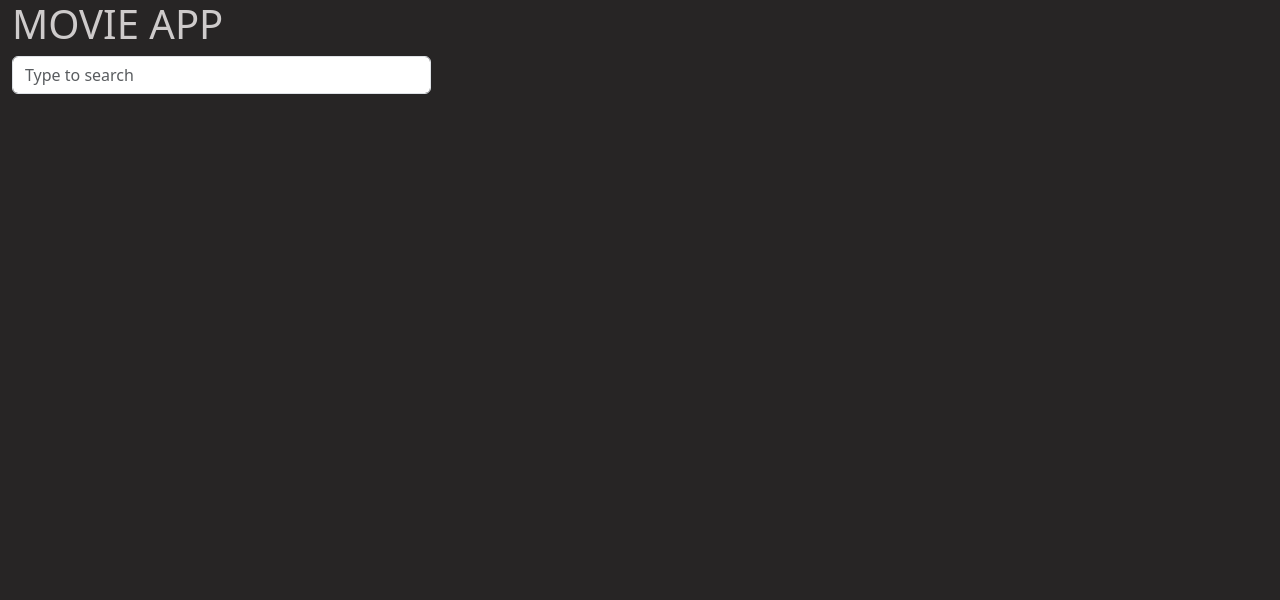
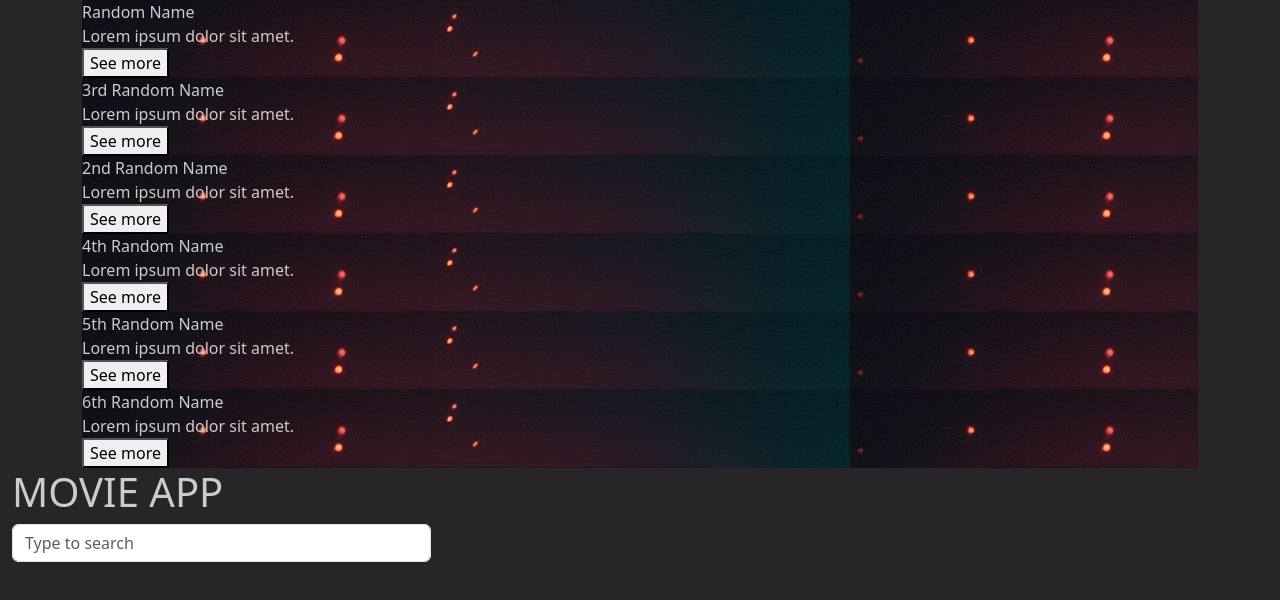
Before and after one commit to MovieDatabaseTechHive2/MovieAppTH, a React (Create React App) app: page / in a window 1280 px wide. Shown: the top 600 px of the page. Built offline with nearby package versions, Linux system fonts and the light colour scheme.

Commit message:
index page with slide show

```diff
--- /dev/null
+++ b/public/Trending.css
@@ -0,0 +1,4 @@
+/* .item
+{
+  background-image: url("/john_wick_chapter 5.jpg");
+} */
--- a/public/index.html
+++ b/public/index.html
@@ -5,6 +5,8 @@
     <link rel="icon" href="%PUBLIC_URL%/favicon.ico" />
     <meta name="viewport" content="width=device-width, initial-scale=1" />
     <meta name="theme-color" content="#000000" />
+    <link rel="stylesheet" href="">
+    <!-- font awssome link here -->
     <meta
       name="description"
       content="Web site created using create-react-app"
@@ -25,8 +27,65 @@
       Learn how to configure a non-root public URL by running `npm run build`.
     -->
     <title>React App</title>
+    <link rel="stylesheet" href="Trending.css">
   </head>
   <body>
+    <div class="container">
+
+      <div class="slide">
+
+        <div class="item" style="background-image: url(./john_wick_chapter\ 5.jpg);">
+          <div class="content">
+            <div class="name">Random Name</div>
+            <div class="discription">Lorem ipsum dolor sit amet.</div>
+            <button>See more</button>
+          </div>
+        </div>
+        <!-- second item -->
+        <div class="item" style="background-image: url(./john_wick_chapter\ 5.jpg);">
+          <div class="content">
+            <div class="name"> 3rd Random Name</div>
+            <div class="discription">Lorem ipsum dolor sit amet.</div>
+            <button>See more</button>
+          </div>
+        </div>
+        <!-- 3rd item -->
+        <div class="item" style="background-image: url(./john_wick_chapter\ 5.jpg);">
+          <div class="content">
+            <div class="name"> 2nd Random Name</div>
+            <div class="discription">Lorem ipsum dolor sit amet.</div>
+            <button>See more</button>
+          </div>
+        </div>
+        <!-- 4th item  -->
+        <div class="item" style="background-image: url(./john_wick_chapter\ 5.jpg);">
+          <div class="content">
+            <div class="name"> 4th Random Name</div>
+            <div class="discription">Lorem ipsum dolor sit amet.</div>
+            <button>See more</button>
+          </div>
+        </div>
+        <!-- 5th item  -->
+        <div class="item" style="background-image: url(./john_wick_chapter\ 5.jpg);">
+          <div class="content">
+            <div class="name"> 5th Random Name</div>
+            <div class="discription">Lorem ipsum dolor sit amet.</div>
+            <button>See more</button>
+          </div>
+        </div>
+        <!-- 6th item  -->
+        <div class="item" style="background-image: url(./john_wick_chapter\ 5.jpg);">
+          <div class="content">
+            <div class="name"> 6th Random Name</div>
+            <div class="discription">Lorem ipsum dolor sit amet.</div>
+            <button>See more</button>
+          </div>
+        </div>
+
+      </div>
+
+    </div>
+
     <noscript>You need to enable JavaScript to run this app.</noscript>
     <div id="root"></div>
     <!--
--- a/src/components/MovieSlideshow.js
+++ b/src/components/MovieSlideshow.js
@@ -17,8 +17,7 @@ const MovieSlideshow = () => {
       .catch(error => {
         console.log('Error fetching data: ', error); // Handle any errors
       });
-  }, []); // Empty dependency array ensures this runs only once, like componentDidMount
-
+  }, []);
   // Slick carousel settings
   const settings = {
     dots: true,
```
Also changed, not shown: src/components/App1.js (added, +11 -0 lines), src/components/home.js (added, +31 -0 lines), public/john_wick_chapter 5.jpg (added).
